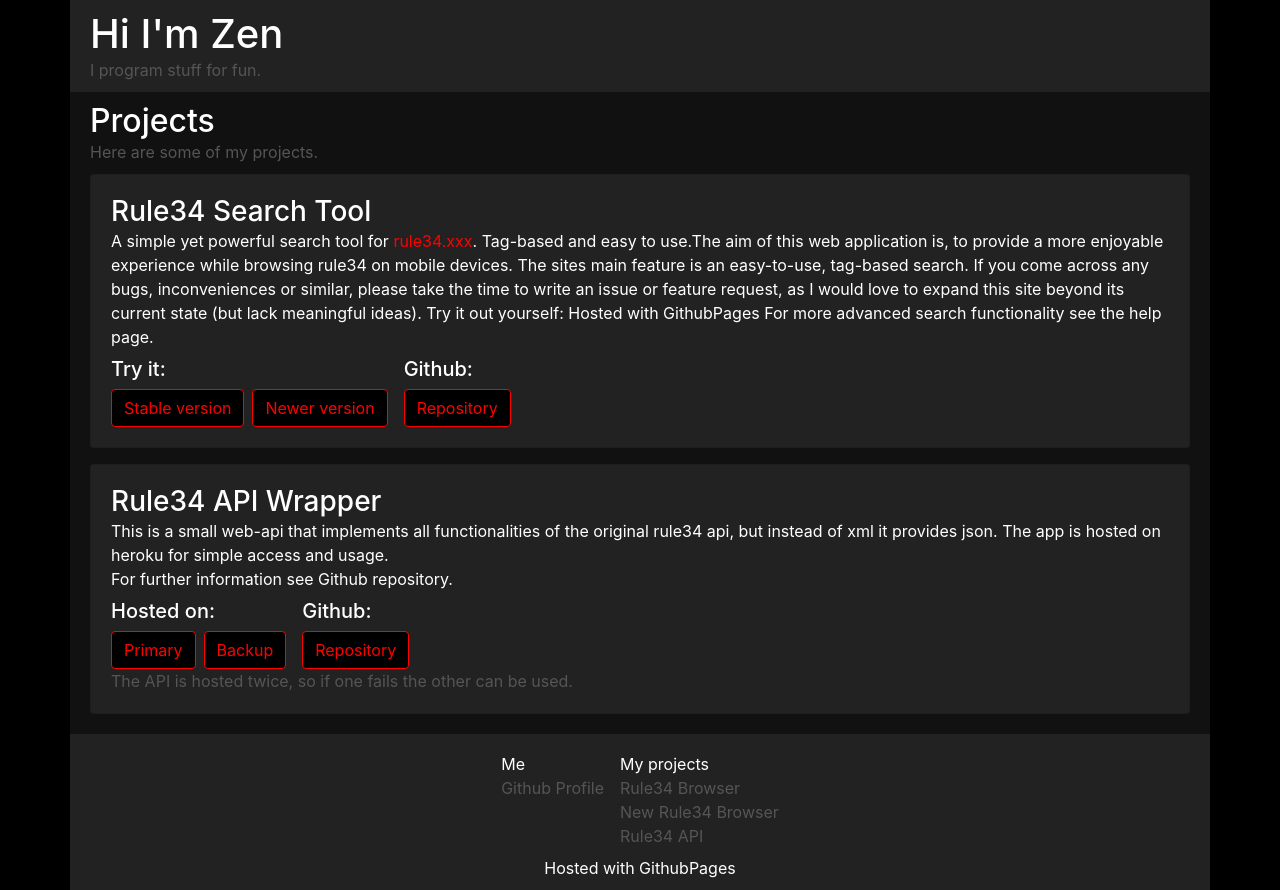
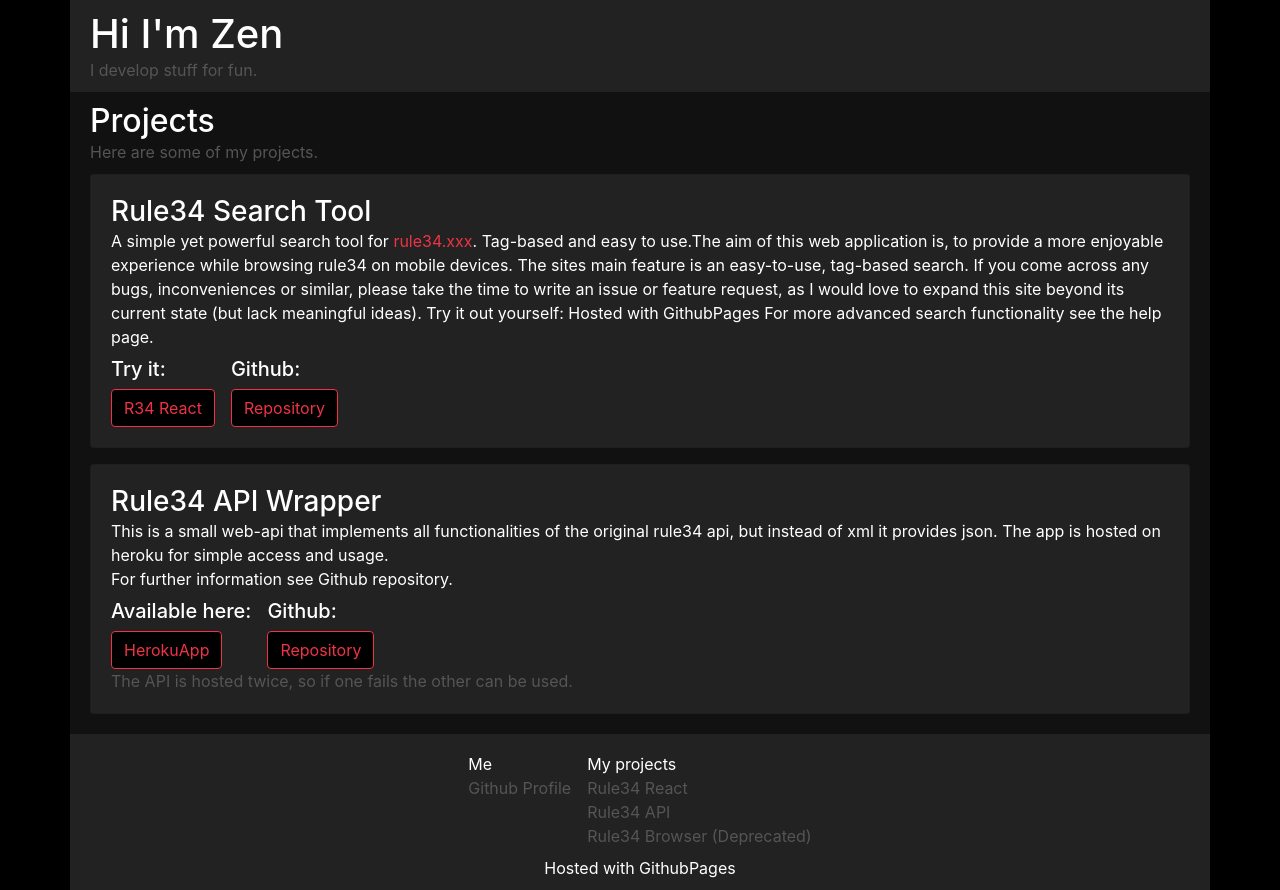
Before and after one commit to kurozenzen/kurozenzen.github.io, a plain HTML site: page index.html in a window 1280 px wide. Drawn offline with nearby package versions, Linux system fonts and the light colour scheme.

Commit message:
⌛ Finally updated this as well...

```diff
--- a/index.html
+++ b/index.html
@@ -1,20 +1,23 @@
 <!DOCTYPE html>
 <html lang="en">
-
   <head>
-    <meta charset="UTF-8">
-    <meta name="viewport" content="width=device-width, initial-scale=1.0">
-    <meta http-equiv="X-UA-Compatible" content="ie=edge">
+    <meta charset="UTF-8" />
+    <meta name="viewport" content="width=device-width, initial-scale=1.0" />
+    <meta http-equiv="X-UA-Compatible" content="ie=edge" />
     <title>Zen's Apps</title>
-    <link rel="stylesheet" href="https://stackpath.bootstrapcdn.com/bootstrap/4.3.1/css/bootstrap.min.css"
-        integrity="sha384-ggOyR0iXCbMQv3Xipma34MD+dH/1fQ784/j6cY/iJTQUOhcWr7x9JvoRxT2MZw1T" crossorigin="anonymous">
+    <link
+      rel="stylesheet"
+      href="https://stackpath.bootstrapcdn.com/bootstrap/4.3.1/css/bootstrap.min.css"
+      integrity="sha384-ggOyR0iXCbMQv3Xipma34MD+dH/1fQ784/j6cY/iJTQUOhcWr7x9JvoRxT2MZw1T"
+      crossorigin="anonymous"
+    />
     <link rel="stylesheet" href="./overrides.css" />
   </head>
 
   <body class="container page black">
     <header class="gray">
       <h1>Hi I'm Zen</h1>
-        <p class="faded">I program stuff for fun.</p>
+      <p class="faded">I develop stuff for fun.</p>
     </header>
     <main>
       <h2>Projects</h2>
@@ -24,30 +27,36 @@
           <div class="card-body">
             <h3 class="card-title">Rule34 Search Tool</h3>
             <p class="card-text">
-                        A simple yet powerful search tool for <a href="https://rule34.xxx">rule34.xxx</a>. Tag-based
-                        and easy to use.The aim of this web application is, to provide a more enjoyable experience
-                        while browsing rule34 on mobile devices. The sites main feature is an easy-to-use, tag-based
-                        search.
-                        If you come across any bugs, inconveniences or similar, please take the time to write an
-                        issue or feature request, as I would love to expand this site beyond its current state (but
-                        lack meaningful ideas).
-                        Try it out yourself: Hosted with GithubPages
-                        For more advanced search functionality see the help page.
+              A simple yet powerful search tool for
+              <a href="https://rule34.xxx">rule34.xxx</a>. Tag-based and easy to
+              use.The aim of this web application is, to provide a more
+              enjoyable experience while browsing rule34 on mobile devices. The
+              sites main feature is an easy-to-use, tag-based search. If you
+              come across any bugs, inconveniences or similar, please take the
+              time to write an issue or feature request, as I would love to
+              expand this site beyond its current state (but lack meaningful
+              ideas). Try it out yourself: Hosted with GithubPages For more
+              advanced search functionality see the help page.
             </p>
             <div class="d-flex flex-wrap">
               <div class="mr-3">
                 <h5 class="mt-2">Try it:</h5>
                 <div class="d-flex flex-row">
-                                <a href="https://kurozenzen.github.io/r34" class="btn btn-red mr-2">Stable
-                                    version</a>
-                                <a href="https://kurozenzen.github.io/r34-react" class="btn btn-red">Newer
-                                    version</a>
+                  <a
+                    href="https://kurozenzen.github.io/r34-react"
+                    class="btn btn-red"
+                    >R34 React</a
+                  >
                 </div>
               </div>
               <div>
                 <h5 class="mt-2">Github:</h5>
                 <div class="d-flex flex-row">
-                                <a href="https://github.com/kurozenzen/r34-react" class="btn btn-red">Repository</a>
+                  <a
+                    href="https://github.com/kurozenzen/r34-react"
+                    class="btn btn-red"
+                    >Repository</a
+                  >
                 </div>
               </div>
             </div>
@@ -58,28 +67,38 @@
           <div class="card-body">
             <h3 class="card-title">Rule34 API Wrapper</h3>
             <p class="card-text">
-                        This is a small web-api that implements all functionalities of the original rule34 api, but instead of xml it provides json.
-                        The app is hosted on heroku for simple access and usage.<br>
+              This is a small web-api that implements all functionalities of the
+              original rule34 api, but instead of xml it provides json. The app
+              is hosted on heroku for simple access and usage.<br />
 
               For further information see Github repository.
             </p>
             <div class="d-flex flex-wrap">
               <div class="mr-3">
-                            <h5 class="mt-2">Hosted on:</h5>
+                <h5 class="mt-2">Available here:</h5>
                 <div class="d-flex flex-row">
-                                <a href="https://github.com/kurozenzen/r34-json-api"
-                                    class="btn btn-red mr-2">Primary</a>
-                                <a href="https://github.com/kurozenzen/r34-json-api" class="btn btn-red">Backup</a>
+                  <a
+                    href="https://r34-json.herokuapp.com"
+                    class="btn btn-red mr-2"
+                    >HerokuApp</a
+                  >
                 </div>
               </div>
               <div>
                 <h5 class="mt-2">Github:</h5>
                 <div class="d-flex flex-row">
-                                <a href="https://github.com/kurozenzen/r34-json-api" class="btn btn-red">Repository</a>
+                  <a
+                    href="https://github.com/kurozenzen/r34-json-api"
+                    class="btn btn-red"
+                    >Repository</a
+                  >
                 </div>
               </div>
             </div>
-                    <span class="faded">The API is hosted twice, so if one fails the other can be used.</span>
+            <span class="faded"
+              >The API is hosted twice, so if one fails the other can be
+              used.</span
+            >
           </div>
         </div>
       </div>
@@ -88,13 +107,21 @@
       <div class="d-flex flex-row justify-content-center">
         <div class="p-2">
           <p>Me</p>
-                <a href="https://github.com/kurozenzen" class="faded">Github Profile</a>
+          <a href="https://github.com/kurozenzen" class="faded"
+            >Github Profile</a
+          >
         </div>
         <div class="p-2">
           <p>My projects</p>
-                <a href="https://github.com/kurozenzen/r34" class="faded">Rule34 Browser</a><br>
-                <a href="https://github.com/kurozenzen/r34-react" class="faded">New Rule34 Browser</a><br>
-                <a href="https://github.com/kurozenzen/r34-json-api" class="faded">Rule34 API</a><br>
+          <a href="https://github.com/kurozenzen/r34-react" class="faded"
+            >Rule34 React</a
+          ><br />
+          <a href="https://github.com/kurozenzen/r34-json-api" class="faded"
+            >Rule34 API</a
+          ><br />
+          <a href="https://github.com/kurozenzen/r34" class="faded"
+            >Rule34 Browser (Deprecated)</a
+          ><br />
         </div>
       </div>
       <div class="centered">
@@ -102,5 +129,4 @@
       </div>
     </footer>
   </body>
-
 </html>
--- a/overrides.css
+++ b/overrides.css
@@ -2,6 +2,10 @@ html,
 body {
   height: 100%;
   padding: 0px !important;
+}
+
+body {
+  --accent: #ee3344;
 }
 
 div {
@@ -82,18 +86,18 @@ a:hover {
 
 .btn-red {
   background-color: black;
-    color: red;
-    border: red thin solid;
+  color: var(--accent);
+  border: var(--accent) thin solid;
 }
 
 a:link,
 a,
 a:visited {
-    color: red;
+  color: var(--accent);
 }
 
 b {
-    color: red;
+  color: var(--accent);
 }
 
 .btn-red:hover {
@@ -103,6 +107,6 @@ b {
   -o-transition: color 0.3s linear;
   transition: color 0.3s linear;
   color: black;
-    background-color: red !important;
+  background-color: var(--accent) !important;
   cursor: pointer;
 }
```
Lines whose indentation alone changed are shown as unchanged.
